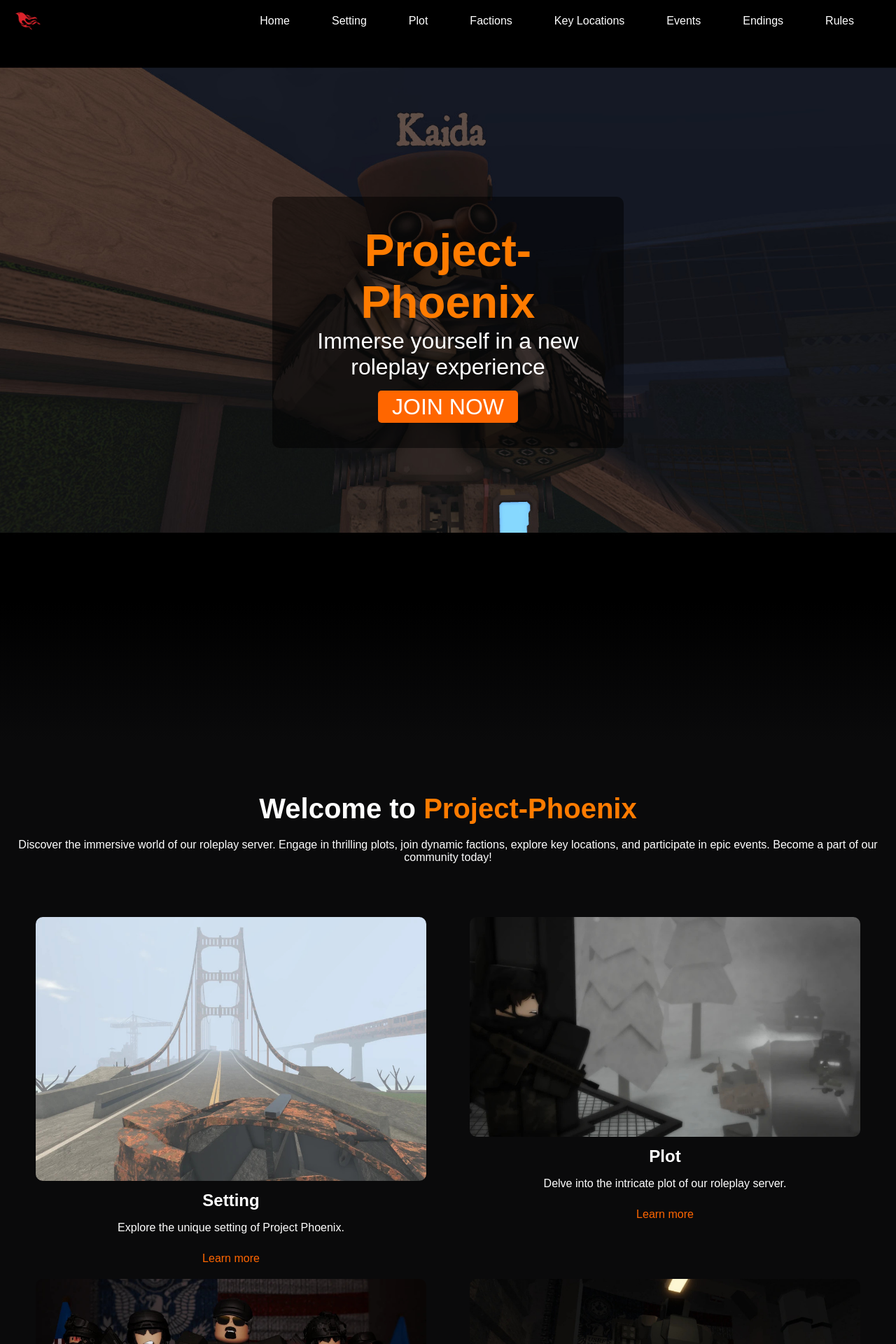
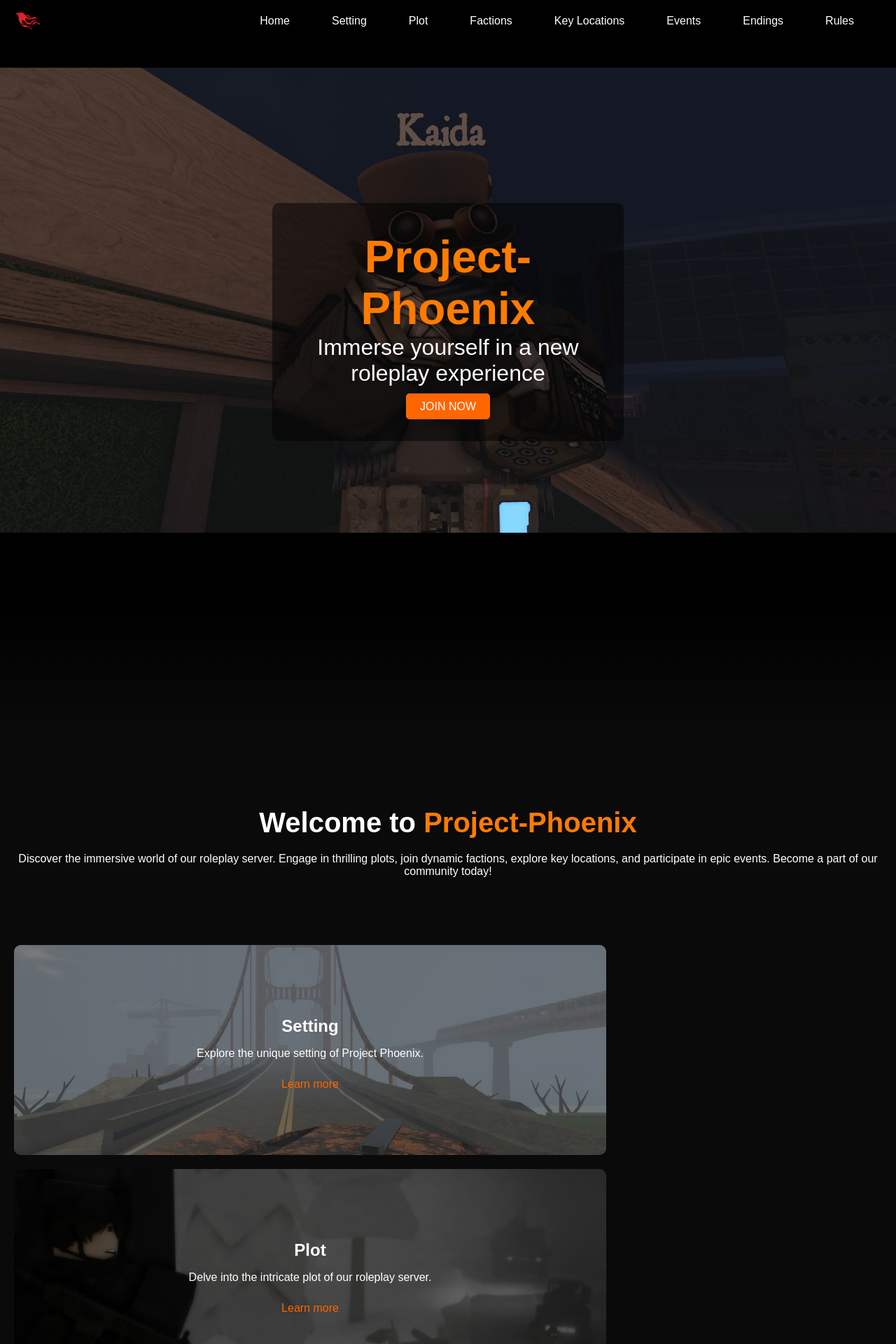
Before and after one commit to kaida48/kaida48.github.io, a PHP site: page / in a window 1280 px wide. Shown: the top 1920 px of the page at 70% size. Run offline with PHP 8.4, Linux system fonts and the light colour scheme; some web fonts are replaced.

Commit message:
Style Update
feature section rework

```diff
--- a/index.html
+++ b/index.html
@@ -45,28 +45,48 @@
 
     <section class="featured">
         <div class="feature">
-            <img src="images/featured/setting.jpg" alt="Setting">
+            <div class="image-container">
+                <img src="images/featured/setting.jpg" alt="Setting" style="width: 100%; height: 300px; object-fit: cover; border-radius: 10px;">
+                <div class="image-overlay"></div>
+                <div class="text-overlay">
                     <h3>Setting</h3>
                     <p>Explore the unique setting of Project Phoenix.</p>
                     <a href="setting.html" aria-label="Learn more about Setting">Learn more</a>
                 </div>
+            </div>
+        </div>
         <div class="feature">
-            <img src="images/featured/plot.jpg" alt="Plot">
+            <div class="image-container">
+                <img src="images/featured/plot.jpg" alt="Plot" style="width: 100%; height: 300px; object-fit: cover; border-radius: 10px;">
+                <div class="image-overlay"></div>
+                <div class="text-overlay">
                     <h3>Plot</h3>
                     <p>Delve into the intricate plot of our roleplay server.</p>
                     <a href="plot.html" aria-label="Learn more about Plot">Learn more</a>
                 </div>
+            </div>
+        </div>
         <div class="feature">
-            <img src="images/featured/factions.jpg" alt="Factions">
+            <div class="image-container">
+                <img src="images/featured/factions.jpg" alt="Factions" style="width: 100%; height: 300px; object-fit: cover; border-radius: 10px;">
+                <div class="image-overlay"></div>
+                <div class="text-overlay">
                     <h3>Factions</h3>
                     <p>Join one of the dynamic factions.</p>
                     <a href="factions.html" aria-label="Learn more about Factions">Learn more</a>
                 </div>
+            </div>
+        </div>
         <div class="feature">
-            <img src="images/featured/key-locations.jpg" alt="Key Locations">
+            <div class="image-container">
+                <img src="images/featured/key-locations.jpg" alt="Key Locations" style="width: 100%; height: 300px; object-fit: cover; border-radius: 10px;">
+                <div class="image-overlay"></div>
+                <div class="text-overlay">
                     <h3>Key Locations</h3>
                     <p>Visit the key locations in our world.</p>
                     <a href="key-locations.html" aria-label="Learn more about Key Locations">Learn more</a>
+                </div>
+            </div>
         </div>
     </section>
 
--- a/main.css
+++ b/main.css
@@ -162,26 +162,19 @@ header nav ul li a:hover {
     font-family: 'PassA38', Arial, sans-serif; /* Apply PassA38 font */
     background-color: var(--primary-color);
     color: var(--text-color);
-    padding: 5px 20px; /* Adjust padding to make the button smaller in height */
     text-decoration: none;
+    padding: 10px 20px;
     border-radius: 5px;
-    margin-top: 20px;
-    font-size: 2em; /* Keep the font size the same */
+    transition: background-color 0.3s, color 0.3s; /* Smooth transition */
 }
 
 .hero .btn:hover {
     background-color: var(--hover-color);
 }
 
-/* New Gradient Section */
-.gradient-section {
-    height: 50px; /* Adjust height as needed */
-    background: linear-gradient(to bottom, #000000, #0a0a0b);
-}
-
 /* Introduction and CTA Sections */
 .introduction, .cta {
-    padding: 40px 20px;
+    padding: 60px 20px;
     text-align: center;
     background-color: #0a0a0b; /* Changed background color to #0a0a0b */
     color: var(--text-color); /* Use the new text color */
@@ -193,12 +186,11 @@ header nav ul li a:hover {
     margin-bottom: 20px;
 }
 
-.introduction .highlight {
+.introduction h2 .highlight {
     font-family: 'MonaspaceKrypton', Arial, sans-serif; /* Apply MonaspaceKrypton font */
     color: #ff7b00; /* Apply orange color */
 }
 
-/* CTA Section */
 .cta {
     background-color: #0a0a0b; /* Keep background color as #0a0a0b */
     padding: 60px 20px 100px 20px; /* Increase bottom padding */
@@ -236,43 +228,71 @@ header nav ul li a:hover {
 .featured {
     display: flex;
     flex-wrap: wrap;
-    justify-content: space-around;
+    justify-content: space-between; /* Adjust to bring items closer */
     padding: 20px;
     background-color: #0a0a0b; /* Changed background color to #0a0a0b */
     color: var(--text-color); /* Use the new text color */
 }
 
 .feature {
-    width: 45%;
+    width: 846px; /* Set the width to 846px */
     margin-bottom: 20px;
     text-align: center;
+    position: relative; /* Add position relative for overlay */
+}
+
+.feature .image-container {
+    position: relative;
+    width: 100%;
+    height: 300px; /* Set a fixed height for the container */
 }
 
 .feature img {
     width: 100%;
-    height: auto;
+    height: 100%; /* Ensure the image covers the container */
+    object-fit: cover; /* Ensure the image covers the area */
     border-radius: 10px;
 }
 
-.feature h3 {
+.feature .image-overlay {
+    position: absolute;
+    top: 0;
+    left: 0;
+    width: 100%;
+    height: 100%;
+    background-color: rgba(0, 0, 0, 0.5); /* 50% transparent black */
+    border-radius: 10px;
+}
+
+.feature .text-overlay {
+    position: absolute;
+    top: 50%;
+    left: 50%;
+    transform: translate(-50%, -50%);
+    color: #ffffff;
+    text-align: center;
+    width: 90%; /* Ensure the text doesn't overflow */
+}
+
+.feature .text-overlay h3 {
     font-family: 'CustomFontBold', Arial, sans-serif;
     font-size: 1.5em;
     margin: 10px 0;
 }
 
-.feature p {
+.feature .text-overlay p {
     font-family: 'CustomFontRegular', Arial, sans-serif;
     font-size: 1em;
 }
 
-.feature a {
+.feature .text-overlay a {
     display: inline-block;
     margin-top: 10px;
     text-decoration: none;
     color: var(--primary-color);
 }
 
-.feature a:hover {
+.feature .text-overlay a:hover {
     text-decoration: underline;
 }
 
```
Lines whose indentation alone changed are shown as unchanged.
